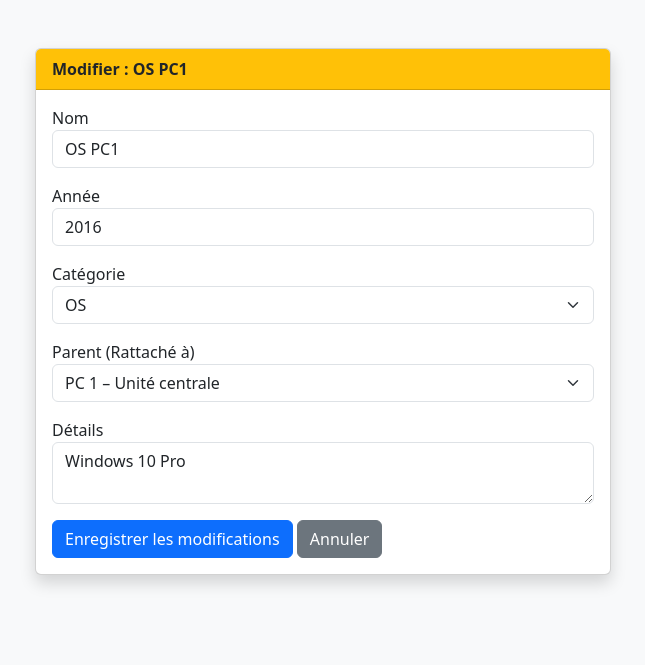
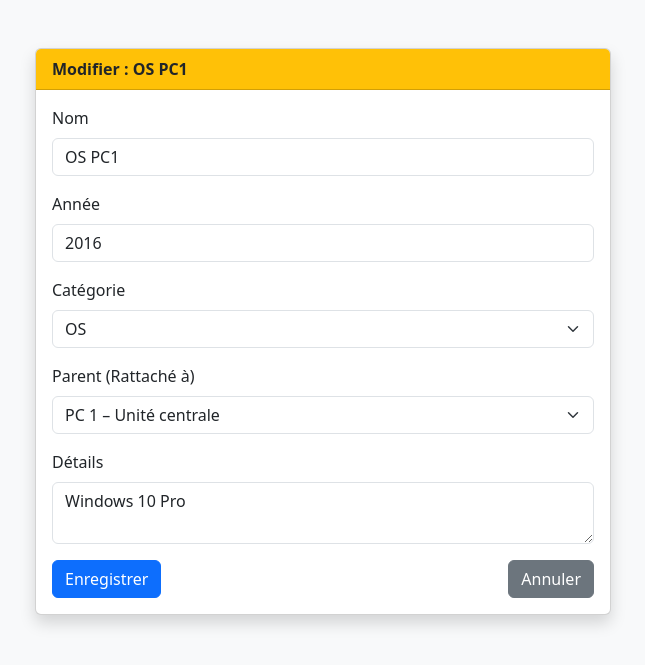
Before and after one commit to tiagodacunha2203-byte/gestion-parc-informatique, a PHP site: page /edit.php?id=15 in a window 1280 px wide. Shown: the top 665 px of the page, without its empty margins (317-962 px from the left). Run offline with PHP 8.4, Linux system fonts and the light colour scheme; the visitor is signed in with stand-in values (Sample User, id 1); data comes from the database, SQL or seed files in the repository.

Commit message:
Update edit.php

```diff
--- a/edit.php
+++ b/edit.php
@@ -1,9 +1,12 @@
-<?php require_once('auth.php'); ?>
 <?php
+require_once('auth.php');
 require_once('db.php');
 
 $id = $_GET['id'] ?? null;
-if (!$id) { header("Location: admin.php"); exit; }
+if (!$id) {
+    header("Location: admin.php");
+    exit;
+}
 
 // --- LOGIQUE DE MISE À JOUR ---
 if ($_SERVER['REQUEST_METHOD'] === 'POST') {
@@ -19,14 +22,14 @@ if ($_SERVER['REQUEST_METHOD'] === 'POST') {
         ':id_parent' => !empty($_POST['id_parent']) ? $_POST['id_parent'] : null,
         ':id'        => $id
     ]);
-    header("Location: admin.php?msg=Modifié avec succès");
+    header("Location: admin.php?msg=Modifie");
     exit;
 }
 
 // --- RÉCUPÉRATION DES INFOS ACTUELLES ---
 $stmt = $connexion->prepare("SELECT * FROM MATERIEL WHERE id = ?");
 $stmt->execute([$id]);
-$materièl = $stmt->fetch();
+$materiel = $stmt->fetch(); // Correction ici : pas d'accent
 
 $categories = $connexion->query("SELECT * FROM CATEGORIE ORDER BY libelle ASC")->fetchAll();
 $parents = $connexion->query("SELECT id, nom FROM MATERIEL WHERE id != $id ORDER BY nom ASC")->fetchAll();
@@ -42,31 +45,48 @@ $parents = $connexion->query("SELECT id, nom FROM MATERIEL WHERE id != $id ORDER
 <body class="bg-light p-5">
     <div class="container" style="max-width: 600px;">
         <div class="card shadow">
-            <div class="card-header bg-warning text-dark"><strong>Modifier : <?= htmlspecialchars($materièl['nom']) ?></strong></div>
+            <div class="card-header bg-warning text-dark">
+                <strong>Modifier : <?= htmlspecialchars($materiel['nom']) ?></strong>
+            </div>
             <div class="card-body">
                 <form method="post">
-                    <div class="mb-3"><label>Nom</label><input name="nom" class="form-control" value="<?= htmlspecialchars($materièl['nom']) ?>" required></div>
-                    <div class="mb-3"><label>Année</label><input name="annee" type="number" class="form-control" value="<?= $materièl['annee'] ?>"></div>
                     <div class="mb-3">
-                        <label>Catégorie</label>
+                        <label class="form-label">Nom</label>
+                        <input name="nom" class="form-control" value="<?= htmlspecialchars($materiel['nom']) ?>" required>
+                    </div>
+                    <div class="mb-3">
+                        <label class="form-label">Année</label>
+                        <input name="annee" type="number" class="form-control" value="<?= $materiel['annee'] ?>">
+                    </div>
+                    <div class="mb-3">
+                        <label class="form-label">Catégorie</label>
                         <select name="id_type" class="form-select">
                             <?php foreach($categories as $cat): ?>
-                                <option value="<?= $cat['id_type'] ?>" <?= $cat['id_type'] == $materièl['id_type'] ? 'selected' : '' ?>><?= $cat['libelle'] ?></option>
+                                <option value="<?= $cat['id_type'] ?>" <?= $cat['id_type'] == $materiel['id_type'] ? 'selected' : '' ?>>
+                                    <?= htmlspecialchars($cat['libelle']) ?>
+                                </option>
                             <?php endforeach; ?>
                         </select>
                     </div>
                     <div class="mb-3">
-                        <label>Parent (Rattaché à)</label>
+                        <label class="form-label">Parent (Rattaché à)</label>
                         <select name="id_parent" class="form-select">
                             <option value="">Aucun</option>
                             <?php foreach($parents as $p): ?>
-                                <option value="<?= $p['id'] ?>" <?= $p['id'] == $materièl['id_parent'] ? 'selected' : '' ?>><?= $p['nom'] ?></option>
+                                <option value="<?= $p['id'] ?>" <?= $p['id'] == $materiel['id_parent'] ? 'selected' : '' ?>>
+                                    <?= htmlspecialchars($p['nom']) ?>
+                                </option>
                             <?php endforeach; ?>
                         </select>
                     </div>
-                    <div class="mb-3"><label>Détails</label><textarea name="details" class="form-control"><?= htmlspecialchars($materièl['details']) ?></textarea></div>
-                    <button type="submit" class="btn btn-primary">Enregistrer les modifications</button>
-                    <a href="admin.php" class="btn btn-secondary">Annuler</a>
+                    <div class="mb-3">
+                        <label class="form-label">Détails</label>
+                        <textarea name="details" class="form-control"><?= htmlspecialchars($materiel['details']) ?></textarea>
+                    </div>
+                    <div class="d-flex justify-content-between">
+                        <button type="submit" class="btn btn-primary">Enregistrer</button>
+                        <a href="admin.php" class="btn btn-secondary">Annuler</a>
+                    </div>
                 </form>
             </div>
         </div>
```
